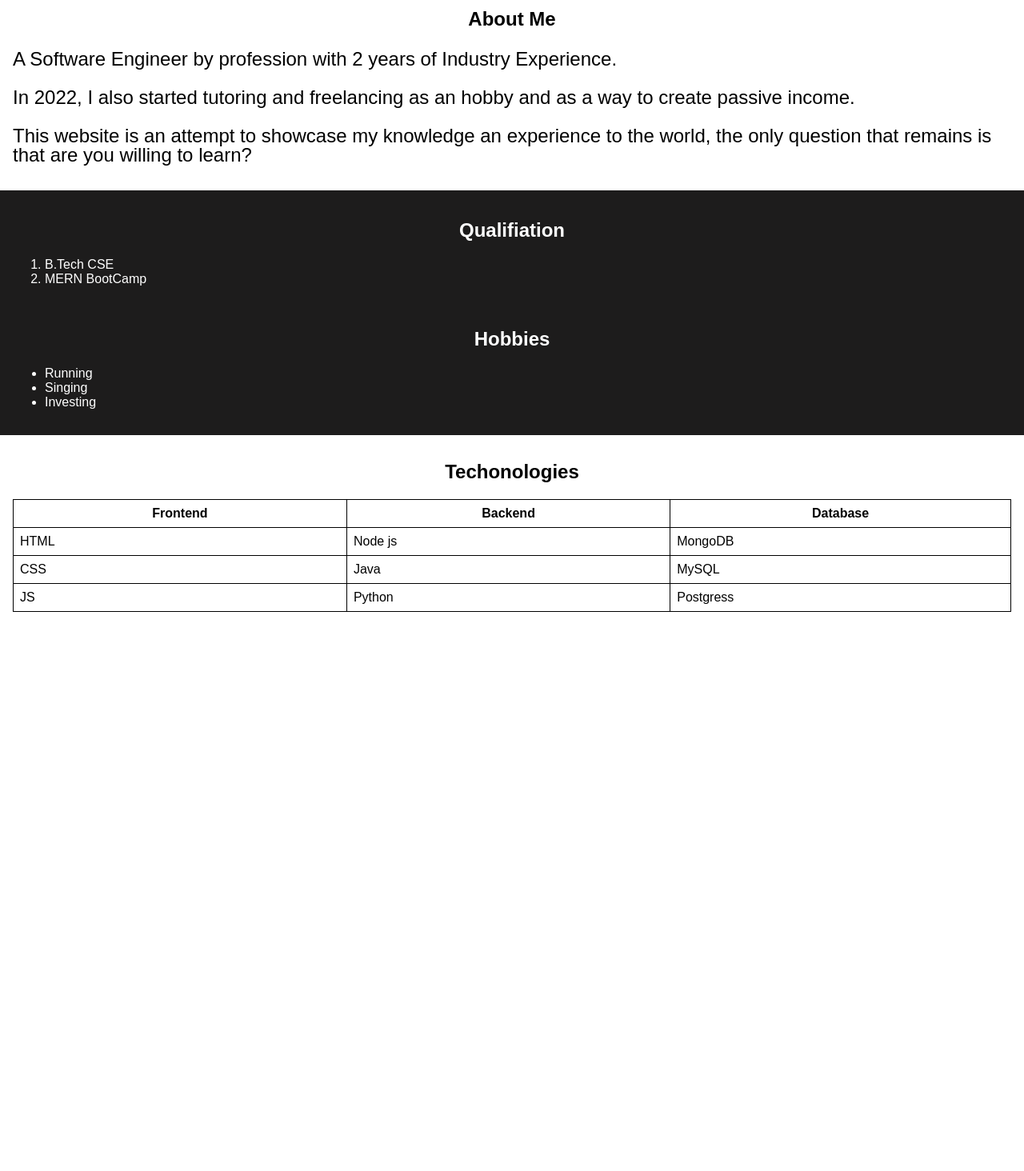
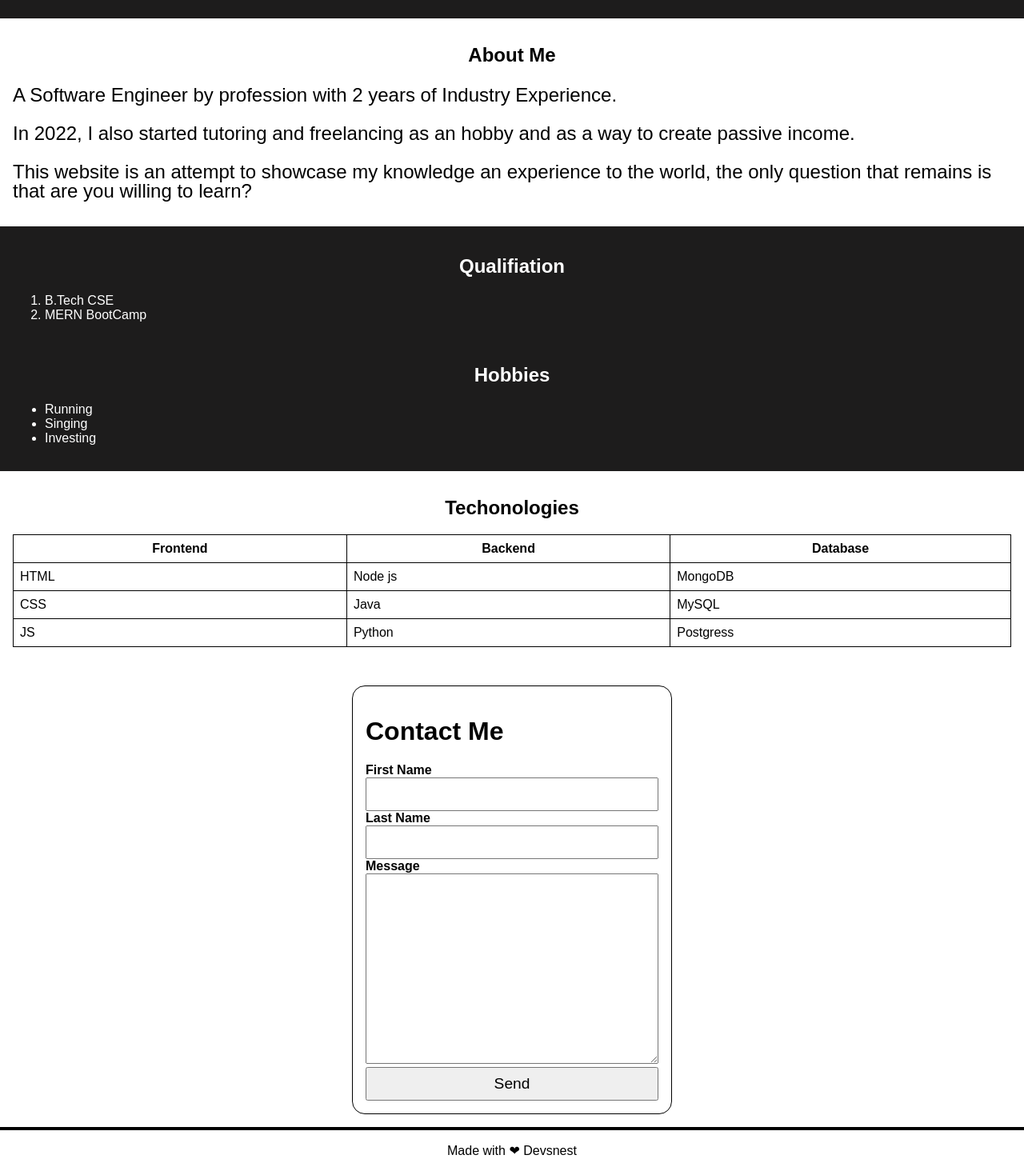
Before and after one commit to prashantshukla2000/TypeWriter-Portfolio, a plain HTML site: page index.html in a window 1280 px wide. Shown: the part 546-2010 px from the top of the page at 80% size. Before the commit the page ends 1375 px from the top, so only its background shows below. Drawn offline with Linux system fonts and the light colour scheme.

Commit message:
Added Positining and nav bar and footer

```diff
--- a/index.html
+++ b/index.html
@@ -8,8 +8,19 @@
     <link rel="stylesheet" href="style.css" />
   </head>
   <body>
-    <div class="container">
-      <div class="intro">
+    <header>
+      <nav>
+        <a href="#about-me">About</a>
+        <a href="#qualification">Qualification</a>
+        <a href="#hobbies">Hobbies</a>
+        <a href="#technologies">Technologies</a>
+        <a href="#contact-me">Contact</a>
+<!--
+      //add the links -->
+      </nav>
+    </header>
+    <main class="container">
+      <article class="intro">
         <img
          id="profile-img"
           src="about.jpg"
@@ -31,9 +42,9 @@
               alt=""
           /></a>
         </p>
-      </div>
+      </article>
 
-      <div id="about-me">
+      <section id="about-me">
         <h2>About Me</h2>
         <p>
           A Software Engineer by profession with 2 years of Industry Experience.
@@ -47,8 +58,8 @@
           This website is an attempt to showcase my knowledge an experience to the
           world, the only question that remains is that are you willing to learn?
         </p>
-  </div>
-  <div id="qualification">
+  </section>
+  <section id="qualification">
 
       <h2>Qualifiation</h2>
       <ol>
@@ -56,17 +67,17 @@
         <li>MERN BootCamp</li>
       </ol>
 
-      </div>
+      </section>
 
-      <div id="hobbies">
+      <section id="hobbies">
       <h2>Hobbies</h2>
       <ul>
         <li>Running</li>
         <li>Singing</li>
         <li>Investing</li>
       </ul>
-    </div>
-    <div id="technologies">
+    </section>
+    <section id="technologies">
         <h2>Techonologies</h2>
       <table>
         <tr>
@@ -90,9 +101,33 @@
           <td>Postgress</td>
         </tr>
       </table>
-    </div>
+    </section>
 
-    </div>
+    </section>
+<section id="contact-me"></section>
+  <form name="contact"  id="contact" method="post">
+<h1>Contact Me</h1>
+<section>
+  <label for="firstName">First Name</label>
+  <input type="text" name="firstName" id="firstName" required />
+</section>
+
+
+<section>
+  <label for="lastName">Last Name</label>
+  <input type="text" name="lastName" id="lastName" required />
+</section>
+
+<section>
+  <label for="message">Message</label>
+  <textarea name="message" id="message" cols="30" rows="10"></textarea>
+</section>
+<button type="submit">Send</button>
+  </form>
+</main>
+<footer>
+  Made with ❤ Devsnest
+</footer>
     <script src="index.js" charset="utf-8"></script>
   </body>
 </html>
--- a/style.css
+++ b/style.css
@@ -1,13 +1,43 @@
+*{
+    box-sizing: border-box;
+}
+
+html{
+    scroll-behavior: smooth;
+}
+
 body{
     margin: 0;
     font-family: Arial, Helvetica, sans-serif;
 }
+
+header{
+    padding:16px;
+    position: sticky;
+    top: 0;
+    border: 1px solid white;
+    background-color: hsl(0, 0%, 80%);
+    border-bottom: 4px solid;
+ }
+
+header nav >a{     /*  //Apllies to all the anchor tags in the nav */
+    margin: 16px;
+    text-decoration: none;
+    color: inherit;
+ }
+
+ footer{
+    text-align: center;
+    padding: 1rem;
+    border-top: 4px solid;
+}
+
 .container{
     padding: 16px;
 }
 
-/* Hwre we target inside the container class the immediate div element inside of it the first/immdiate h2 tag that has the title  */
-.container >div > h2{
+/* Hwre we target inside the container class the immediate section element inside of it the first/immdiate h2 tag that has the title  */
+.container >section > h2{
 text-align: center;
 }
 .intro{
@@ -69,3 +99,26 @@ p{
 .dynamic-text-color{
     color: blue;;
 }
+
+form#contact{
+    max-width:400px ;
+    margin: auto;
+    padding: 16px;
+    border: 1px solid;
+    border-radius:16px; ;
+}
+
+#contact label{
+    display: block;
+    font-weight: 600;
+}
+
+#contact input, #contact textarea,#contact button{
+    width:100% ;
+    font-size: 1.2rem;
+    padding:8px;
+}
+
+#contact-me{
+    margin-top: 16px;
+}
```
